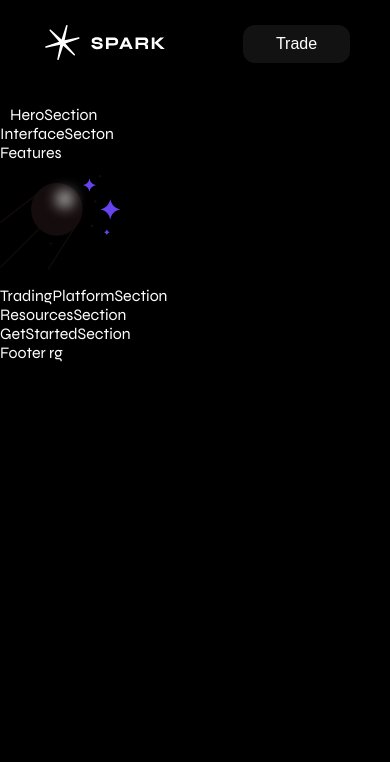
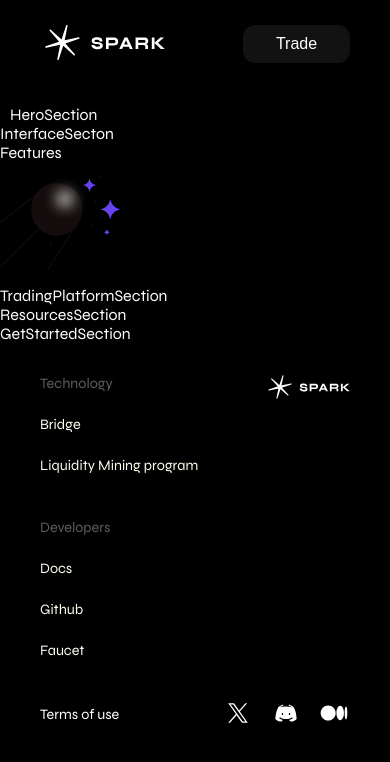
Before and after one commit to compolabs/spark-landing, a Next.js app: page / in a window 390 px wide. Shown: the top 762 px of the page. Built offline with nearby package versions, Linux system fonts and the light colour scheme.

Commit message:
mobile and desktop footer layout

```diff
--- a/src/core/components/common/Footer.tsx
+++ /dev/null
@@ -1,7 +0,0 @@
-import { Syne } from "next/font/google";
-
-const syne = Syne({ subsets: ["latin"] });
-
-export const Footer = () => {
-  return <div className={syne.className}>Footer rg</div>;
-};
--- /dev/null
+++ b/src/core/components/common/Footer/Footer.tsx
@@ -0,0 +1,118 @@
+import { Syne } from "next/font/google";
+import { css } from "@emotion/react";
+
+import SectionWrapper from '@/core/components/common/SectionWrapper';
+import theme from '@/core/styles/theme';
+import { LinksList } from '@/core/components/common/Footer/LinksList';
+import { externalLinks } from '@/core/constants/externalLinks';
+import SVGIcon from '@/core/components/common/SVGIcon';
+import ExternalLinkButton from '@/core/components/common/ExternalLinkWrapper';
+
+const syne = Syne({ subsets: ["latin"] });
+
+const technologyLinks = [
+  { label: "Bridge", href: externalLinks.bridgeTechnology },
+  { label: "Liquidity Mining program", href: externalLinks.liquidityMiningProgramTechnology },
+];
+const developersLinks = [
+  { label: "Docs", href: externalLinks.docsDevelopers },
+  { label: "Github", href: externalLinks.githubDevelopers },
+  { label: "Faucet", href: externalLinks.faucetDevelopers },
+];
+const socialMediaLinks = [
+  {
+    icon: <SVGIcon iconName="Twitter" />,
+    href: externalLinks.twitter,
+  },
+  {
+    icon: <SVGIcon iconName="Discord" />,
+    href: externalLinks.discord,
+  },
+  {
+    icon: <SVGIcon iconName="Medium" />,
+    href: externalLinks.medium,
+  },
+];
+
+const Footer = () => {
+  return (
+    <SectionWrapper>
+      <footer css={cssStyles.footer} className={syne.className}>
+        <main css={cssStyles.footerContent}>
+          <div css={cssStyles.listsWrapper}>
+            <LinksList listHeader="Technology" links={technologyLinks} listStyles={cssStyles.listTech} />
+            <LinksList listHeader="Developers" links={developersLinks} listStyles={cssStyles.listDevs} />
+          </div>
+
+          <div css={cssStyles.iconsWrapper}>
+            <SVGIcon size={[82, 25]} iconName="LogoMini" />
+            <LinksList type="horizontal" links={socialMediaLinks}/>
+          </div>
+        </main>
+
+        <ExternalLinkButton label="Terms of use" href={externalLinks.termsOfUse} styles={cssStyles.termsOfUse}/>
+      </footer>
+    </SectionWrapper>
+  );
+};
+
+const cssStyles = {
+  footer: css`
+    padding: ${theme.spacing.huge} 0;
+    position: relative;
+    width: 100%;
+  `,
+  footerContent: css`
+    display: flex;
+    justify-content: space-between;
+  `,
+  listsWrapper: css`
+    display: flex;
+    flex-direction: column;
+
+    ${theme.media.tablet} {
+      flex-direction: row;
+      justify-content: space-between;
+      width: 50%;
+    }
+  `,
+  listTech: css`
+    margin-bottom: ${theme.spacing.extra};
+
+    ${theme.media.tablet} {
+      width: 50%;
+    }
+  `,
+  listDevs: css`
+    margin-bottom: 70px;
+    ${theme.media.tablet} {
+      width: 50%;
+    }
+  `,
+  iconsWrapper: css`
+    display: flex;
+    align-items: flex-end;
+    flex-direction: column;
+    justify-content: space-between;
+    height: inherit;
+
+    ${theme.media.tablet} {
+      flex-direction: row-reverse;
+      align-items: flex-start;
+      width: 50%;
+    }
+  `,
+  termsOfUse: css`
+    position: absolute;
+    bottom: 38px;
+    left: 0;
+    font-size: ${theme.text.size.extraTiny};
+
+    ${theme.media.tablet} {
+      right: 0;
+      left: auto;
+    }
+  `,
+};
+
+export default Footer;
--- /dev/null
+++ b/src/core/components/common/Footer/LinksList.tsx
@@ -0,0 +1,67 @@
+import React from 'react';
+import { css } from "@emotion/react";
+
+import { Styles } from 'core/types';
+
+import theme from "@/core/styles/theme";
+import LinkButton from "@/core/components/common/LinkButton";
+
+interface PropsT {
+  links: {
+    href: string,
+    label?: string,
+    icon?: React.ReactNode,
+  }[];
+  listHeader?: string,
+  type?: "vertical" | "horizontal",
+  listStyles?: Styles,
+}
+
+export const LinksList = ({ links, listHeader = "", type = "vertical", listStyles }: PropsT) => {
+  const isVerticalList = type === "vertical";
+
+  return (
+    <ul css={[cssStyles.list(isVerticalList ? "column" : "row"), listStyles]}>
+      {listHeader && <div css={cssStyles.listHeader}>{listHeader}</div>}
+
+      {links.map(({ label, href = "", icon }) => (
+        <li
+          key={href}
+          css={cssStyles.listItem(isVerticalList
+            ? { marginBottom: theme.spacing.large }
+            : { marginRight: theme.spacing.medium }
+          )}
+        >
+          <LinkButton type="external" data={{ href, label: label ?? "" }} >
+            {icon && icon}
+          </LinkButton>
+        </li>
+      ))}
+    </ul>
+  );
+};
+
+const cssStyles = {
+  list: (flexDirection: string)=> css `
+    display: flex;
+    flex-direction: ${flexDirection};
+    list-style: none;
+    font-size: ${theme.text.size.extraTiny};
+    padding: 0;
+  `,
+  listHeader: css`
+    color: ${theme.colors.white[37]};
+    margin-bottom: ${theme.spacing.large};
+  `,
+  listItem: ({ marginBottom = "0", marginRight = "0" }) => css`
+    color: ${theme.colors.white[100]};
+    margin-bottom: ${marginBottom};
+    margin-right: ${marginRight};
+    max-height: 32px;
+
+    &:last-child {
+      margin-bottom: 0;
+      margin-right: 0;
+    }
+  `,
+};
--- /dev/null
+++ b/src/core/components/common/Footer/index.ts
@@ -0,0 +1 @@
+export { default as Footer } from './Footer';
--- a/src/core/components/common/Layout.tsx
+++ b/src/core/components/common/Layout.tsx
@@ -1,6 +1,8 @@
+import { ChildrenType } from "core/types";
+
+import { Footer } from '@/core/components/common/Footer';
+
 import { Header } from "./Header";
-import { Footer } from "./Footer";
-import { ChildrenType } from "core/types";
 
 type PropsTypes = {
   children?: ChildrenType;
--- a/src/core/constants/externalLinks.ts
+++ b/src/core/constants/externalLinks.ts
@@ -1,3 +1,13 @@
 export const externalLinks = {
-    tradeApp:'https://google.com'
+    tradeApp:'https://google.com',
+    twitter: 'https://x.com',
+    github: 'https://github.com',
+    discord: 'https://discord.com',
+    medium: 'https://medium.com',
+    bridgeTechnology: '',
+    liquidityMiningProgramTechnology: '',
+    githubDevelopers: 'https://github.com',
+    docsDevelopers: '',
+    faucetDevelopers: '',
+    termsOfUse: '',
 }
```
